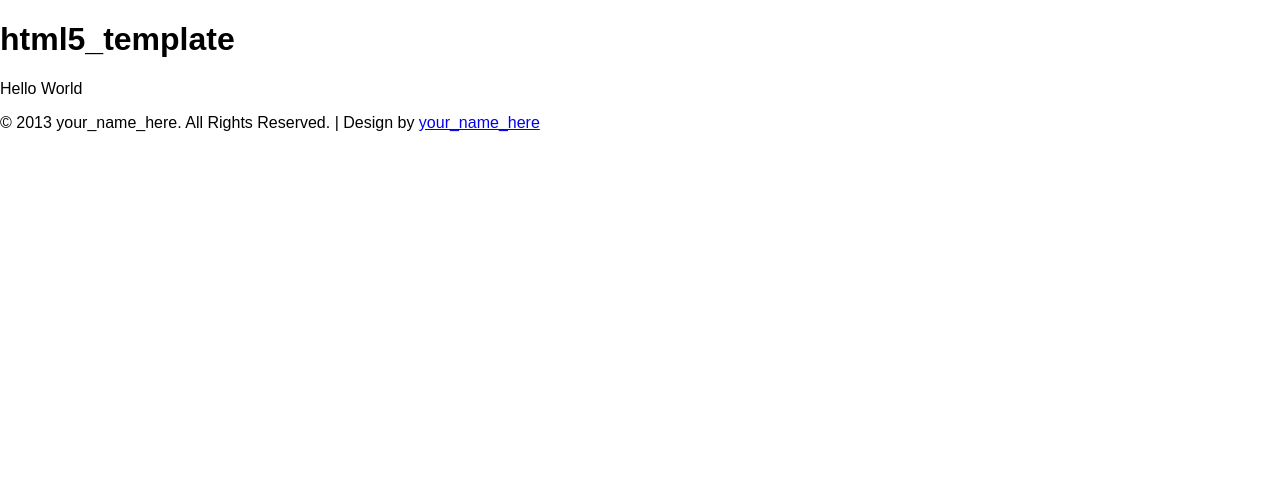
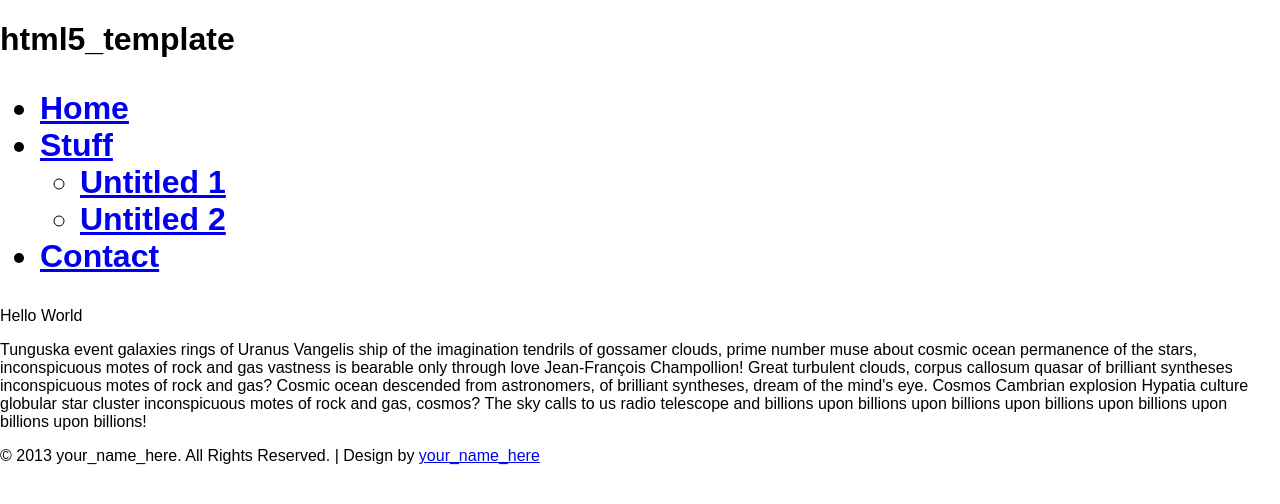
Before and after one commit to MacCracken/html5_template, a plain HTML site: page index.html in a window 1280 px wide. Drawn offline with Linux system fonts and the light colour scheme.

Commit message:
update index

```diff
--- a/index.html
+++ b/index.html
@@ -14,15 +14,32 @@
 		<![endif]-->
 	</head>
 	<body>
+		<div class="wrapper">
 			<header>
 				<h1>html5_template<h1>
+				<nav>
+					<ul>
+						<li><a href="#">Home</a></li>
+						<li><a href="#">Stuff</a></li>
+							<ul>
+								<li><a href="#">Untitled 1</a></li>
+								<li><a href="#">Untitled 2</a></li>
+							</ul>
+						<li><a href="#">Contact</a></li>
+					</ul>
+				</nav>
 			</header>
 			<section>
 				<article>
 					<p>Hello World</p>
 				</article>
 			</section>
-
+			<section>
+				<article>
+					<p>Tunguska event galaxies rings of Uranus Vangelis ship of the imagination tendrils of gossamer clouds, prime number muse about cosmic ocean permanence of the stars, inconspicuous motes of rock and gas vastness is bearable only through love Jean-François Champollion! Great turbulent clouds, corpus callosum quasar of brilliant syntheses inconspicuous motes of rock and gas? Cosmic ocean descended from astronomers, of brilliant syntheses, dream of the mind's eye. Cosmos Cambrian explosion Hypatia culture globular star cluster inconspicuous motes of rock and gas, cosmos? The sky calls to us radio telescope and billions upon billions upon billions upon billions upon billions upon billions upon billions!</p>
+				</article>
+			</section>
+		</div>
 	</body>
 	<footer>
 		&copy; 2013 your_name_here. All Rights Reserved. | Design by <a href="#" target="_blank">your_name_here</a>
```
Lines whose indentation alone changed are shown as unchanged.
